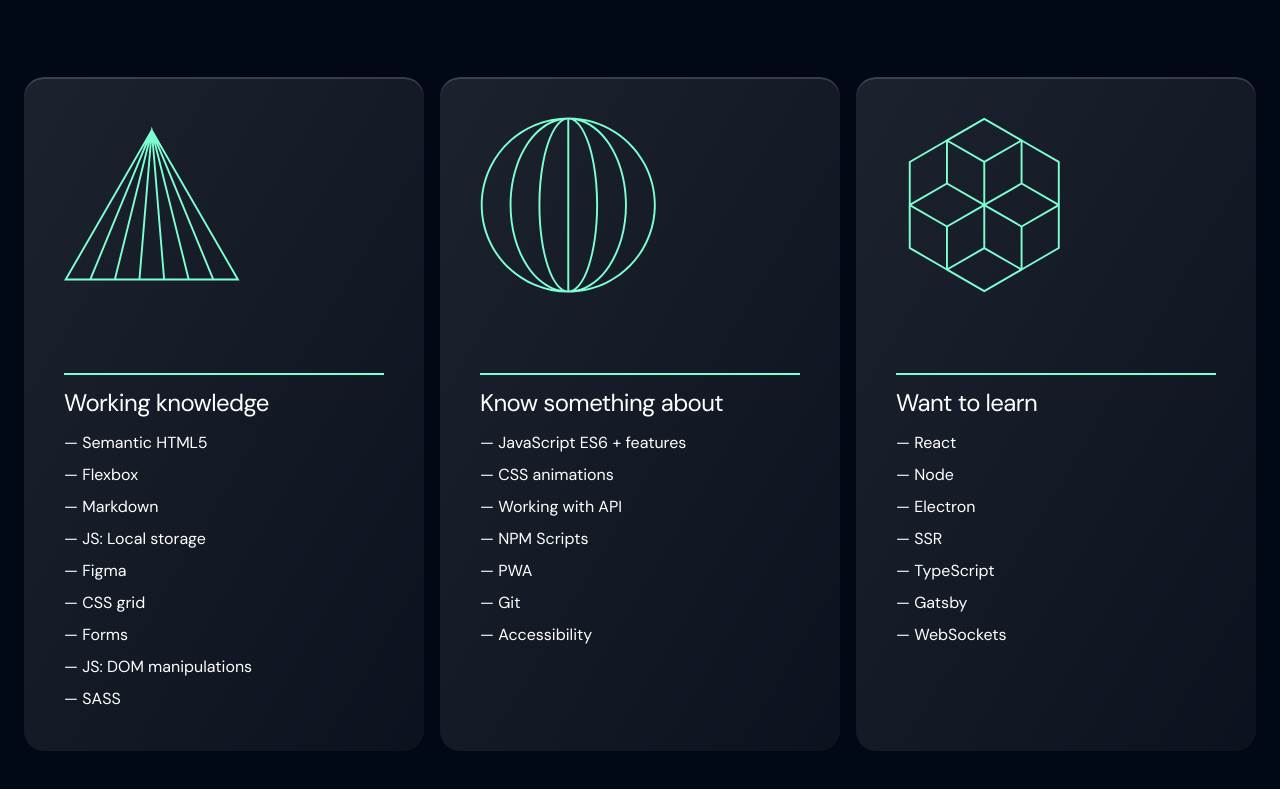
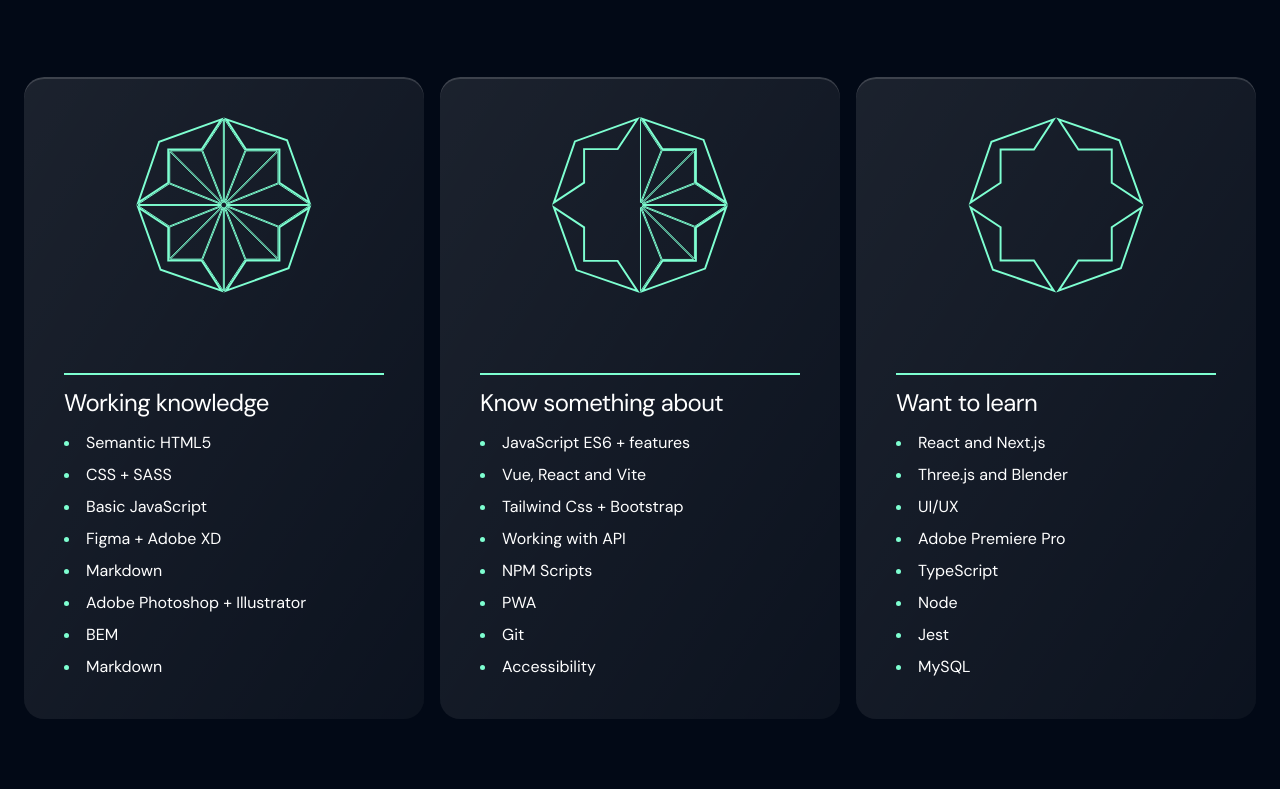
Before and after one commit to kamilMalinowski/wtf-3-portfolio-2023, a website built with Parcel: page src/index.html in a window 1280 px wide. Shown: the part 1106-1895 px from the top of the page. Built offline with nearby package versions, Linux system fonts and the light colour scheme; no server answers.

Commit message:
Update the skills section

```diff
--- a/src/index.html
+++ b/src/index.html
@@ -182,15 +182,15 @@
             I've picked up some cool skills along the way, and I'm excited to
             share them with you. Check out what I can do below!
           </p>
-          <div class="grid gap-4 md:grid-cols-3">
+          <div class="grid gap-4 md:grid-cols-2 lg:grid-cols-3">
             <article
               class="shadow-card bg-mygray-900 bg-gradient-to-br from-gradientfrom to-gradientto rounded-custom p-5 md:p-10"
             >
               <img
                 width="176"
                 height="176"
-                class="w-44 h-44 mb-10 md:mb-20"
-                src="./assets/images/svg/triangle.svg"
+                class="w-44 h-44 mb-10 md:mb-20 mx-auto"
+                src="./assets/images/svg/full.svg"
                 alt=""
               />
               <h3
@@ -198,16 +198,15 @@
               >
                 Working knowledge
               </h3>
-              <ul class="mt-3 space-y-2">
-                <li>— Semantic HTML5</li>
-                <li>— Flexbox</li>
-                <li>— Markdown</li>
-                <li>— JS: Local storage</li>
-                <li>— Figma</li>
-                <li>— CSS grid</li>
-                <li>— Forms</li>
-                <li>— JS: DOM manipulations</li>
-                <li>— SASS</li>
+              <ul class="mt-3 space-y-2 marker:text-primary list-disc list-inside">
+                <li>Semantic HTML5</li>
+                <li>CSS + SASS</li>
+                <li>Basic JavaScript</li>
+                <li>Figma + Adobe XD</li>
+                <li>Markdown</li>
+                <li>Adobe Photoshop + Illustrator</li>
+                <li>BEM</li>
+                <li>Markdown</li>
               </ul>
             </article>
             <article
@@ -216,8 +215,8 @@
               <img
                 width="176"
                 height="176"
-                class="w-44 h-44 mb-10 md:mb-20"
-                src="./assets/images/svg/circle.svg"
+                class="w-44 h-44 mb-10 md:mb-20 mx-auto"
+                src="./assets/images/svg/half.svg"
                 alt=""
               />
               <h3
@@ -225,14 +224,15 @@
               >
                 Know something about
               </h3>
-              <ul class="mt-3 space-y-2">
-                <li>— JavaScript ES6 + features</li>
-                <li>— CSS animations</li>
-                <li>— Working with API</li>
-                <li>— NPM Scripts</li>
-                <li>— PWA</li>
-                <li>— Git</li>
-                <li>— Accessibility</li>
+              <ul class="mt-3 space-y-2 marker:text-primary list-disc list-inside">
+                <li>JavaScript ES6 + features</li>
+                <li>Vue, React and Vite</li>
+                <li>Tailwind Css + Bootstrap</li>
+                <li>Working with API</li>
+                <li>NPM Scripts</li>
+                <li>PWA</li>
+                <li>Git</li>
+                <li>Accessibility</li>
               </ul>
             </article>
             <article
@@ -241,8 +241,8 @@
               <img
                 width="176"
                 height="176"
-                class="w-44 h-44 mb-10 md:mb-20"
-                src="./assets/images/svg/shape.svg"
+                class="w-44 h-44 mb-10 md:mb-20 mx-auto"
+                src="./assets/images/svg/empty.svg"
                 alt=""
               />
               <h3
@@ -250,14 +250,15 @@
               >
                 Want to learn
               </h3>
-              <ul class="mt-3 space-y-2">
-                <li>— React</li>
-                <li>— Node</li>
-                <li>— Electron</li>
-                <li>— SSR</li>
-                <li>— TypeScript</li>
-                <li>— Gatsby</li>
-                <li>— WebSockets</li>
+              <ul class="mt-3 space-y-2 marker:text-primary list-disc list-inside">
+                <li>React and Next.js</li>
+                <li>Three.js and Blender</li>
+                <li>UI/UX</li>
+                <li>Adobe Premiere Pro</li>
+                <li>TypeScript</li>
+                <li>Node</li>
+                <li>Jest</li>
+                <li>MySQL</li>
               </ul>
             </article>
           </div>
```
Also changed, not shown: src/assets/images/svg/circle.svg (deleted), src/assets/images/svg/empty.svg (added), src/assets/images/svg/full.svg (added), src/assets/images/svg/half.svg (added), src/assets/images/svg/shape.svg (deleted), src/assets/images/svg/triangle.svg (deleted).
